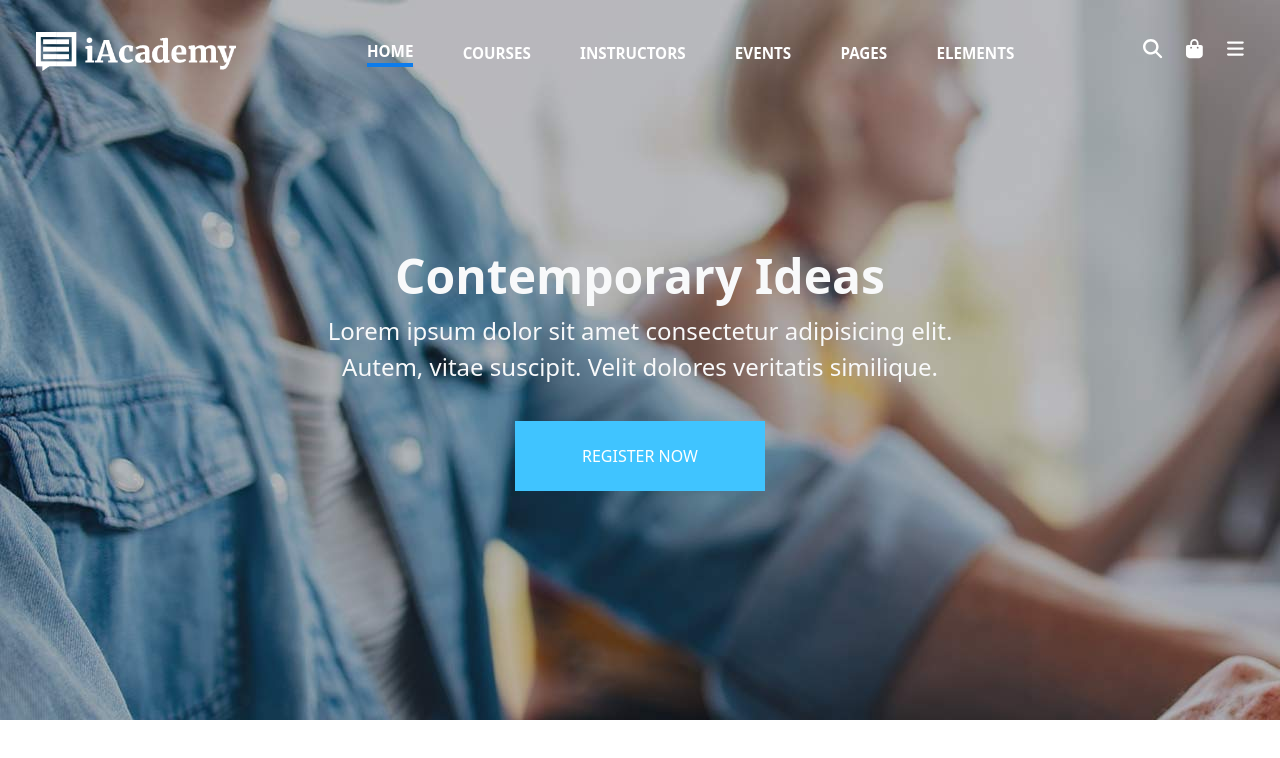
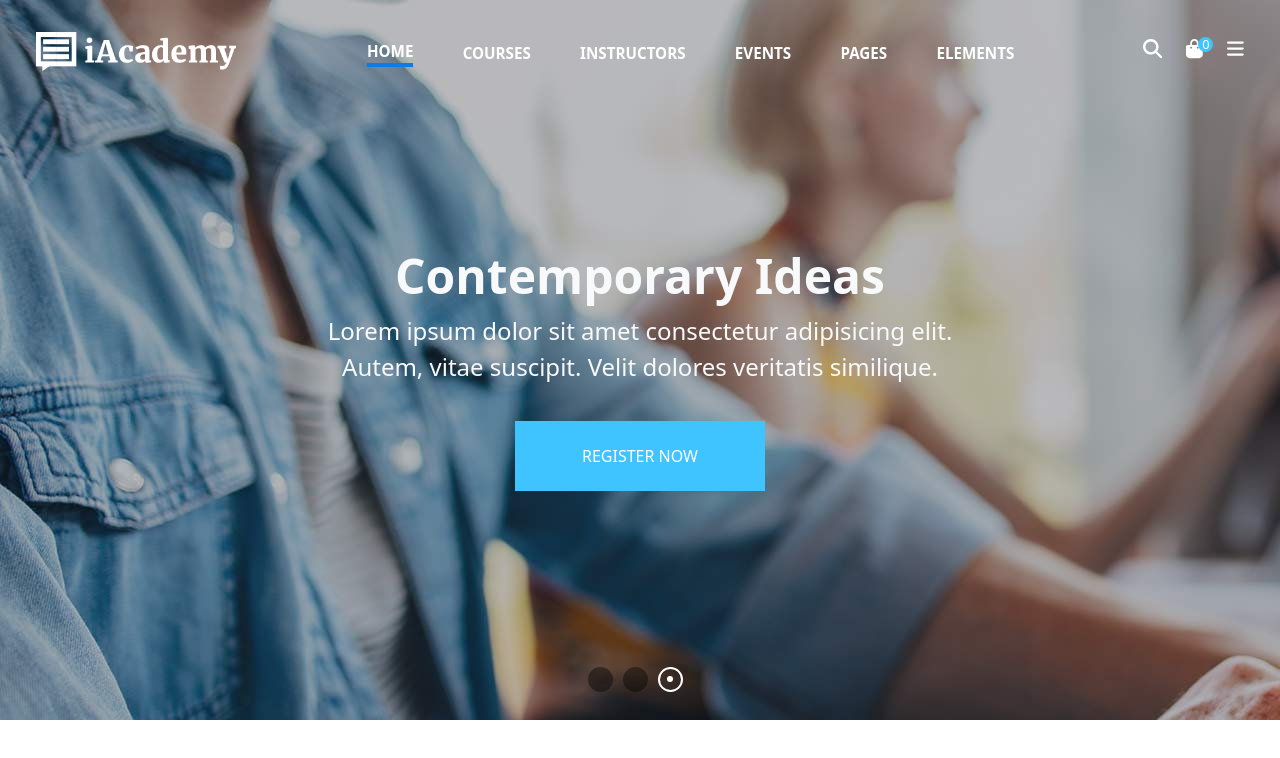
Before and after one commit to AlessandroIacovella95/proj-html-vuejs, a Vue app: page / in a window 1280 px wide. Shown: the top 758 px of the page. Built offline with nearby package versions, Linux system fonts and the light colour scheme.

Commit message:
add static button carousel

```diff
--- a/src/components/Header/Navbar.vue
+++ b/src/components/Header/Navbar.vue
@@ -68,6 +68,7 @@ export default {
         </li>
       </ul>
       <div class="icons">
+        <span> 0 </span>
         <font-awesome-icon class="me-4" icon="fa-solid fa-magnifying-glass" />
         <font-awesome-icon class="me-4" icon="fa-solid fa-bag-shopping" />
         <font-awesome-icon class="me-4" icon="fa-solid fa-bars" />
@@ -80,6 +81,11 @@ export default {
         suscipit. Velit dolores veritatis similique.
       </p>
       <ButtonApp />
+    </div>
+    <div class="d-flex justify-content-center align-items-center text-light">
+      <div class="circle"></div>
+      <div class="circle"></div>
+      <div class="circle"><div class="slide_point"></div></div>
     </div>
   </div>
 </template>
@@ -121,9 +127,23 @@ export default {
   }
 
   .icons {
+    position: relative;
     color: white;
     font-size: 1.2rem;
     margin-top: 27px;
+    span {
+      position: absolute;
+      top: 2px;
+      left: 55px;
+      font-size: 0.8rem;
+      width: 15px;
+      background-color: #40c4ff;
+      line-height: 15px;
+      padding-left: 4px;
+
+      aspect-ratio: 1;
+      border-radius: 50%;
+    }
 
     .fa-magnifying-glass,
     .fa-bag-shopping,
@@ -148,6 +168,28 @@ export default {
     font-size: 1.5rem;
   }
 }
+.circle {
+  margin-right: 10px;
+  width: 25px;
+  aspect-ratio: 1;
+  background-color: #00000066;
+  border-radius: 50%;
+  cursor: pointer;
+}
+
+.circle:last-child {
+  border: 2px solid white;
+  background-color: transparent;
+  display: flex;
+  align-items: center;
+  justify-content: center;
+  .slide_point {
+    width: 6px;
+    aspect-ratio: 1;
+    background-color: white;
+    border-radius: 50%;
+  }
+}
 
 .active_border {
   border-bottom: 4px solid #0c7cec;
```
